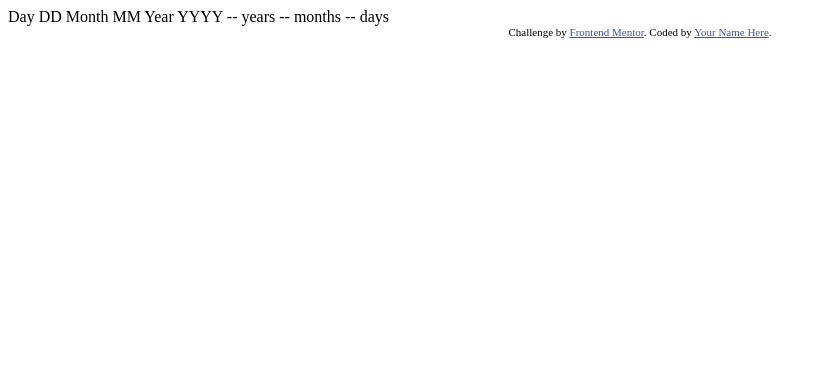
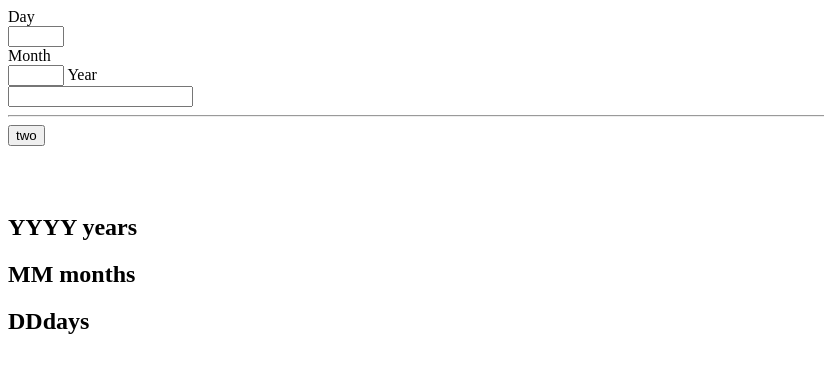
Before and after one commit to WiaterKa/2023.04.04----Age_Calculator_JR, a plain HTML site: page index.html in a window 1280 px wide. Shown: the whole page, without its empty margins (0-824 px from the left). Drawn offline with Linux system fonts and the light colour scheme.

Commit message:
HTML_Setup

```diff
--- a/index.html
+++ b/index.html
@@ -1,37 +1,57 @@
 <!DOCTYPE html>
 <html lang="en">
   <head>
-  <meta charset="UTF-8">
-  <meta name="viewport" content="width=device-width, initial-scale=1.0"> <!-- displays site properly based on user's device -->
+    <meta charset="UTF-8" />
+    <meta name="viewport" content="width=device-width, initial-scale=1.0" />
 
-  <link rel="icon" type="image/png" sizes="32x32" href="./assets/images/favicon-32x32.png">
+    <link
+      rel="icon"
+      type="image/png"
+      sizes="32x32"
+      href="./assets/images/favicon-32x32.png"
+    />
 
     <title>Frontend Mentor | Age calculator app</title>
 
-  <!-- Feel free to remove these styles or customise in your own stylesheet 👍 -->
-  <style>
-    .attribution { font-size: 11px; text-align: center; }
-    .attribution a { color: hsl(228, 45%, 44%); }
-  </style>
+    <style></style>
   </head>
   <body>
-
-  Day
-  DD
-
-  Month
-  MM
-
-  Year
-  YYYY
-
-  -- years
-  -- months
-  -- days
-
-  <div class="attribution">
-    Challenge by <a href="https://www.frontendmentor.io?ref=challenge" target="_blank">Frontend Mentor</a>.
-    Coded by <a href="#">Your Name Here</a>.
+    <main>
+      <div class="calculator-container">
+        <form>
+          <div class="form-input">
+            <label for="day">Day</label><br />
+            <input type="number" min="1" max="31" id="day" name="dat" /><br />
+            <label for="month">Month</label><br />
+            <input type="number" min="1" max="12" id="month" name="month" />
+            <label for="Year">Year</label><br />
+            <input type="text" id="year" name="year" />
           </div>
+          <div class="form-btn">
+            <label>
+              <hr />
+              <input type="submit" name="image" value="two" />
+            </label>
+          </div>
+        </form>
+        <svg
+          xmlns="http://www.w3.org/2000/svg"
+          width="46"
+          height="44"
+          viewBox="0 0 46 44"
+        >
+          <g fill="none" stroke="#FFF" stroke-width="2">
+            <path
+              d="M1 22.019C8.333 21.686 23 25.616 23 44M23 44V0M45 22.019C37.667 21.686 23 25.616 23 44"
+            />
+          </g>
+        </svg>
+        <div class="outcome-box">
+          <h2><span class="years">YYYY</span> years</h2>
+          <h2><span class="months">MM</span> months</h2>
+          <h2><span class="days">DD</span>days</h2>
+        </div>
+      </div>
+    </main>
   </body>
 </html>
```
Also changed, not shown: 1 other file. Lines whose indentation alone changed are shown as unchanged.
